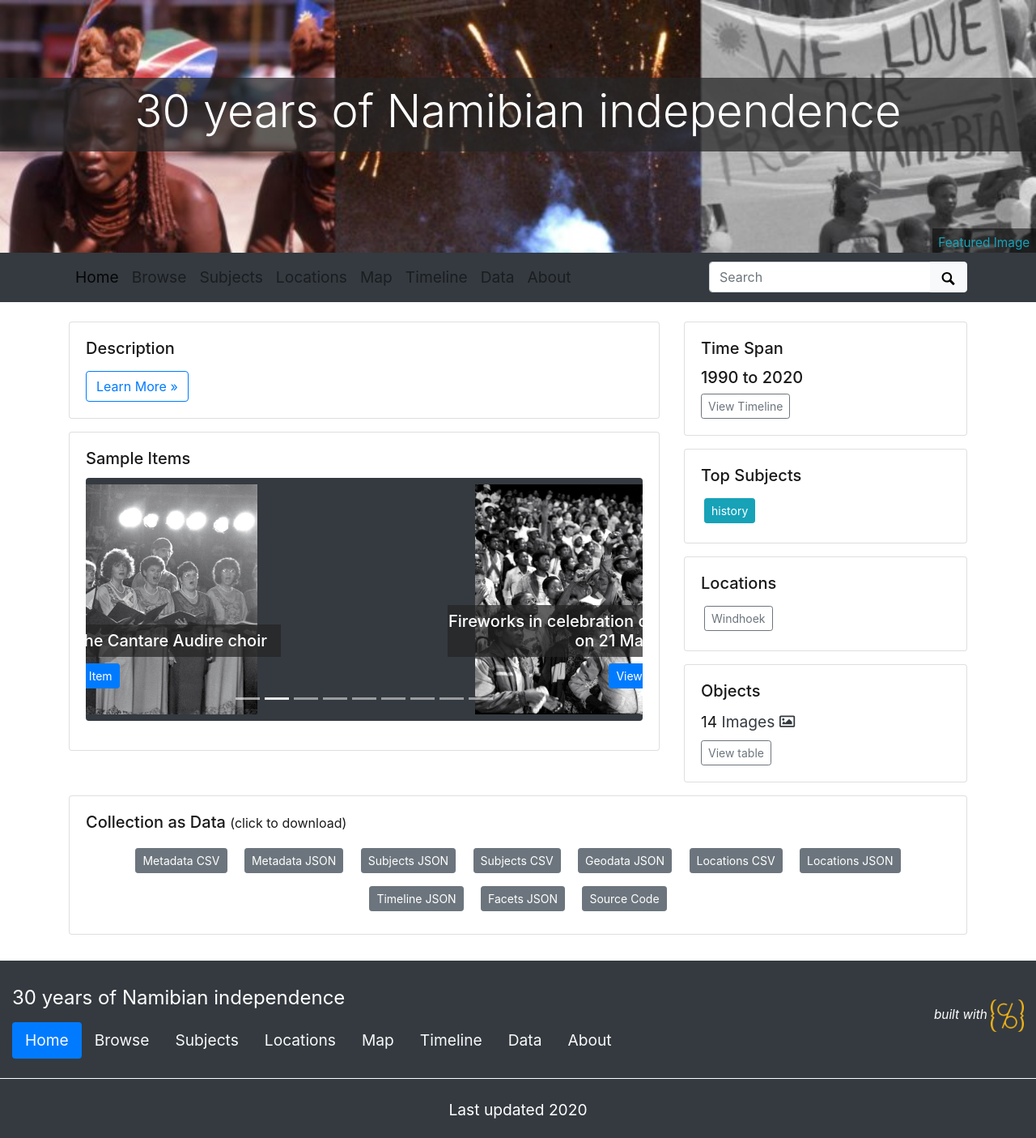
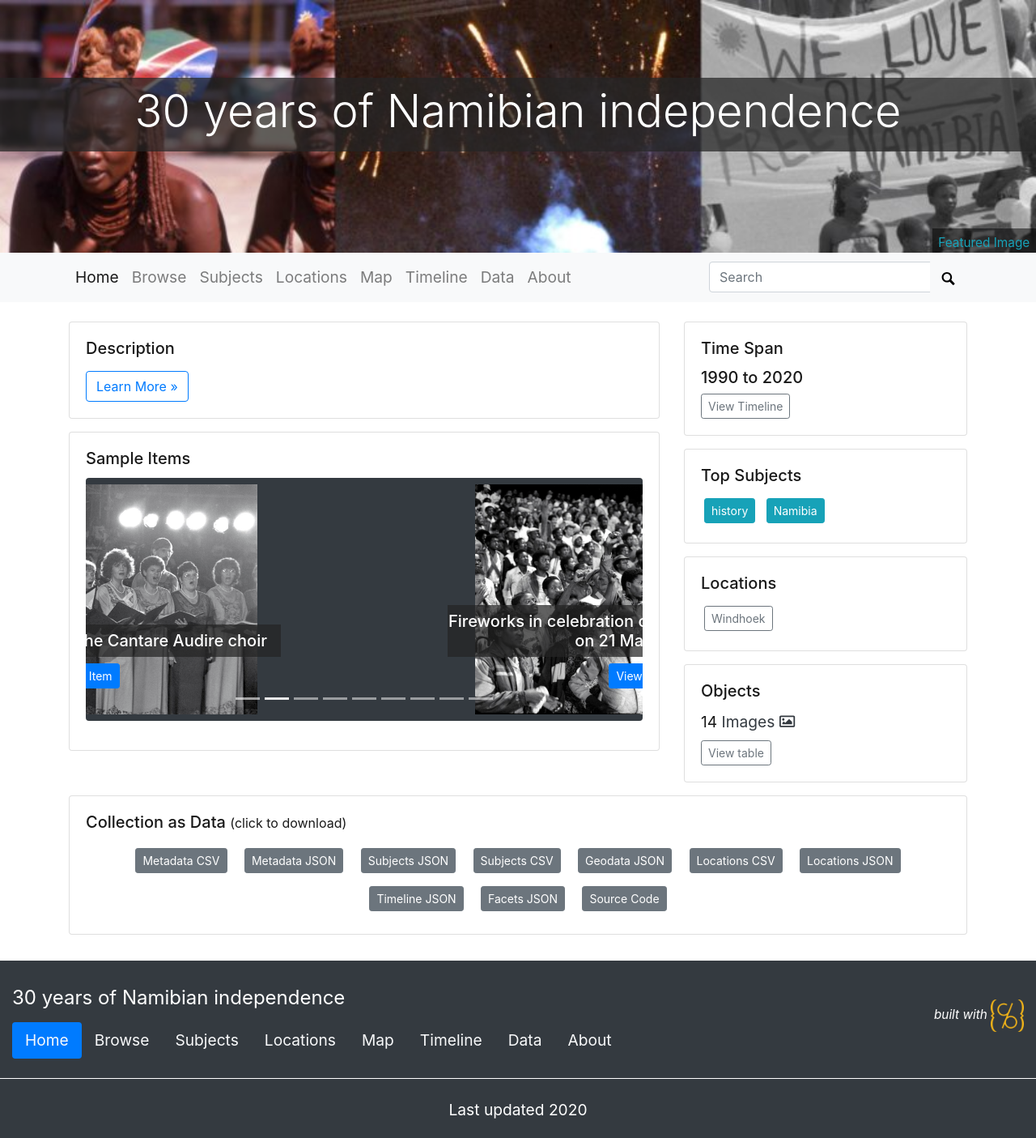
Before and after one commit to evanwill/independence-namibia-1, a Jekyll site: the page built from index.md, in a window 1280 px wide. Shown: the whole page at 81% size. Built offline with Jekyll 4.4.1, drawn with Linux system fonts in a browser that asks for light colours.

Commit message:
Update theme.yml

```diff
--- a/_data/theme.yml
+++ b/_data/theme.yml
@@ -17,7 +17,7 @@ home-banner-image-position: top  # Default is center
 carousel-height: 300
 # If you'd like to feature specific subjects on the front page, fill in the below with subjects and separate them by semi-colon.
 # Otherwise, leave this blank for automatically generated subjects. For a list of subjects generated by the metadata, see data/subjects.csv
-featured-subjects: history # separate by semi-colon(';')
+featured-subjects: history;Namibia; # separate by semi-colon(';')
 featured-subjects-max: 3 # set number of top subjects to display if auto generating
 # Same as subjects above. Leave blank for automatically generated locations. Or add locations you'd like to feature. For list see data/places.csv
 featured-locations: Windhoek # separate by semi-colon(';')
@@ -47,7 +47,7 @@ browse-buttons: true # true/false, adds previous/next arrows to item pages
 #
 subjects-fields: subject;creator # set the field to be featured in the cloud (if left blank, none will be generated)
 subjects-min: 1 # min size for subject cloud, too many terms = slow load time!
-subjects-stopwords: # boxers;boxing;boxer # set of subjects separated by ;, e.g. boxers;boxing
+subjects-stopwords: Namibia; # boxers;boxing;boxer # set of subjects separated by ;, e.g. boxers;boxing
 
 ##########
 # LOCATIONS PAGE
@@ -94,7 +94,7 @@ metadata-facets-fields: "subject,creator,format"
 navbar-color: navbar-light
 # navbar background color
 # Choose from bg-primary, bg-secondary, bg-success, bg-danger, bg-warning, bg-info, bg-light, bg-dark, bg-white
-navbar-background: bg-dark
+navbar-background: bg-light
 
 # BOOTSWATCH THEMES
 # You can replace the standard Bootstrap theme with a Bootswatch (https://github.com/thomaspark/bootswatch) option
```
